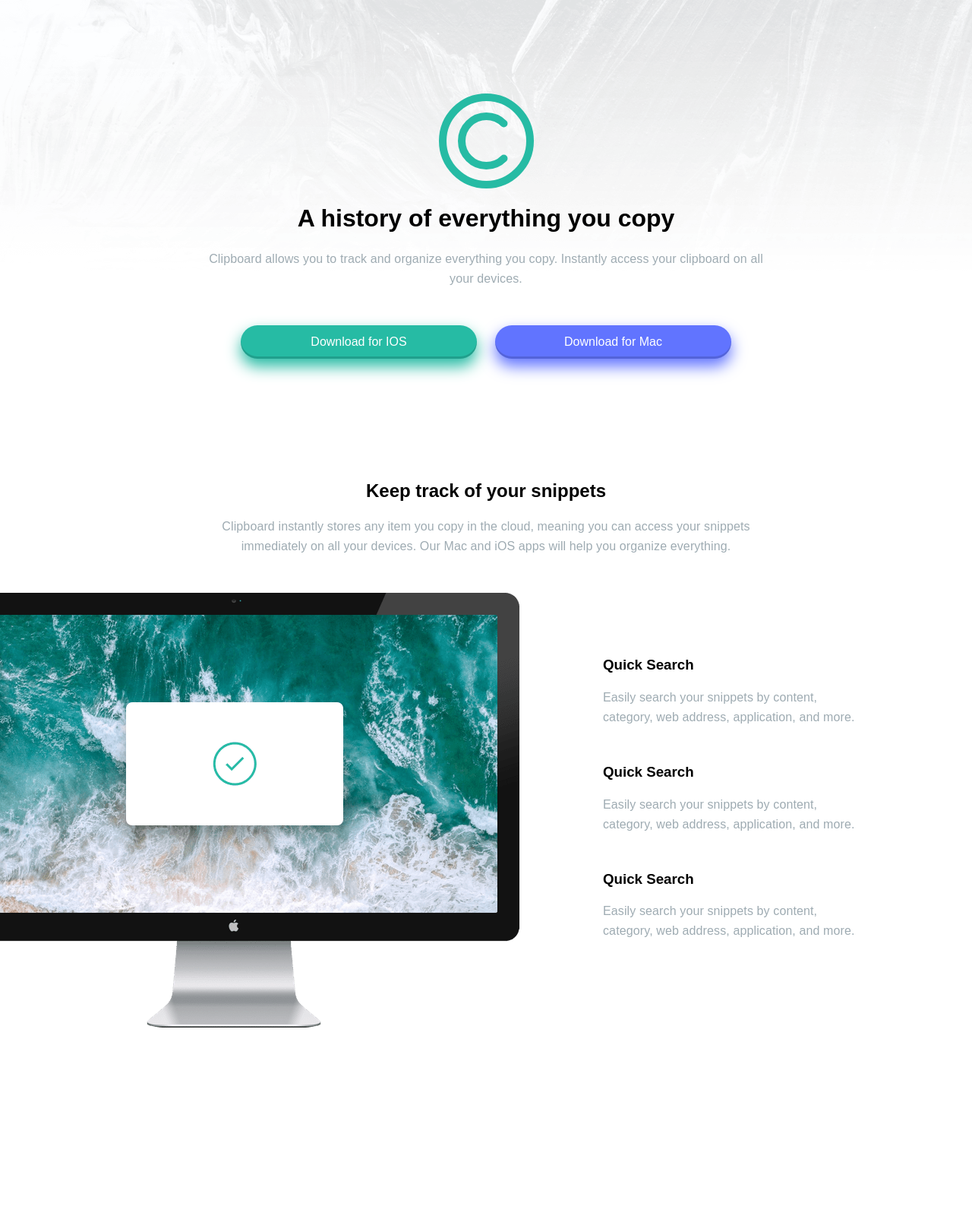
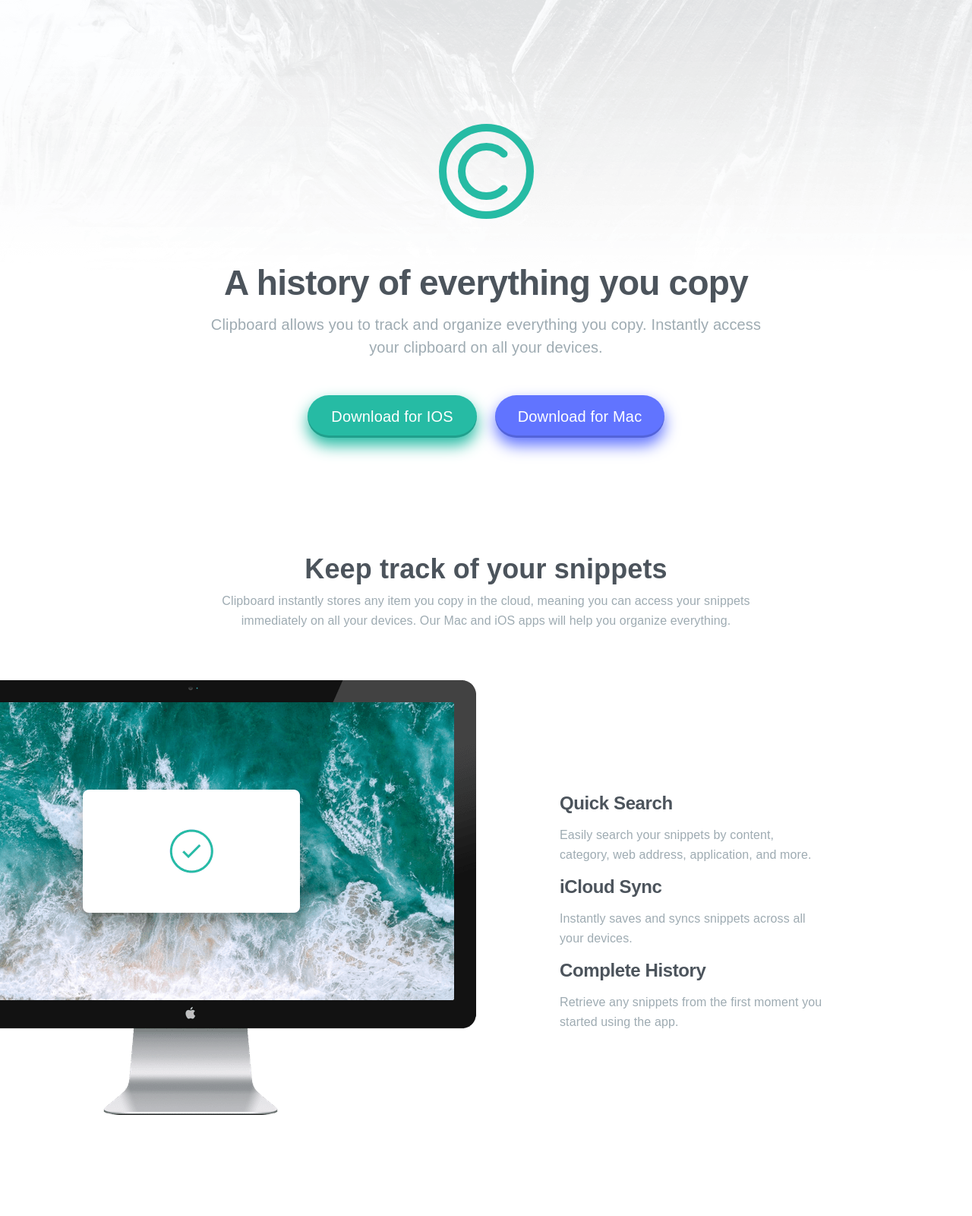
Before and after one commit to DorianCursos/clipboard, a plain HTML site: page index.html in a window 1280 px wide. Shown: the top 1600 px of the page at 76% size. Before the commit the page ends 1352 px from the top, so only its background shows below. Drawn offline with Linux system fonts and the light colour scheme; a web font is replaced by a local one.

Commit message:
Clipboard finished

```diff
--- a/css/styles.css
+++ b/css/styles.css
@@ -3,11 +3,13 @@
 }
 
 :root {
+  --title-color: #4c545c;
   --text-color: #9eabb2;
   --green: #26bba4;
   --blue: #6174ff;
   --button-color: transparent;
   --button-inner-shadow: inset 0 -3px rgb(0 0 0 / 0.15);
+  --footer-bg: rgb(159 171 178 / 0.15);
 }
 
 img {
@@ -32,73 +34,145 @@ body {
   font-family: 'Bai Jamjuree', sans-serif;
   max-width: 1440px;
   margin-inline: auto;
-}
-
-h1,
-h2 {
-  font-weight: 600;
-}
-
-main {
-  padding-inline: 32px;
+  color: var(--text-color);
+  line-height: 1.625rem;
+  letter-spacing: 0.12px;
 }
 
 .header {
-  padding: 123px 32px 0;
+  margin-bottom: 160px;
+  padding-top: 10.1875rem;
+  padding-inline: 32px;
+  text-align: center;
+  font-size: 1rem;
+  letter-spacing: 0.12px;
+  line-height: 1.625rem;
   background-image: url(../assets/images/bg-header-mobile.png);
   background-repeat: no-repeat;
-  text-align: center;
-  margin-bottom: 160px;
 }
 
-@media screen and (width>=768px) {
+.header__text {
+  margin-bottom: 3rem;
+}
+
+@media screen and (width >= 768px) {
   .header {
+    font-size: 1.25rem;
+    letter-spacing: 0.0094rem;
+    line-height: 1.875rem;
     background-image: url(../assets/images/bg-header-desktop.png);
   }
 }
 
 .logo {
   margin-inline: auto;
+  margin-bottom: 4rem;
 }
 
-.text {
-  letter-spacing: 0.12px;
-  line-height: 26px;
-  color: var(--text-color);
-  margin-bottom: 48px;
+.logo--footer {
+  width: 3.4375rem;
+  margin-bottom: 2.5rem;
 }
 
-@media screen and (width >=768px) {
-  .text {
-    margin-inline: auto;
+@media screen and (width >= 48rem) {
+  .logo--footer {
+    margin-inline: 0;
+  }
+}
+
+.title {
+  margin: 0;
+  color: var(--title-color);
+  font-weight: 600;
+}
+
+.title--xl {
+  font-size: 2rem;
+  letter-spacing: -0.0325rem;
+  line-height: 2.5rem;
+}
+
+.title--l {
+  font-size: 1.75rem;
+}
+
+.title--s {
+  font-size: 1.5rem;
+  letter-spacing: -0.0244rem;
+}
+
+@media screen and (width >= 48rem) {
+  .title--xl {
+    font-size: 2.875rem;
+    letter-spacing: -0.0469rem;
   }
 
-  .text--long {
-    width: 730px;
+  .title--l {
+    font-size: 2.25rem;
+  }
+}
+
+.container {
+  width: 19.4375rem;
+  margin-inline: auto;
+  margin-bottom: 11.625rem;
+  text-align: center;
+}
+
+@media screen and (width >= 48rem) {
+  .container {
+    width: 45.625rem;
+    margin-bottom: 9.375rem;
+  }
+}
+
+.container__header {
+  margin-bottom: 65px;
+}
+
+.container--flex {
+  display: flex;
+  flex-direction: column;
+  align-items: center;
+  justify-content: center;
+}
+
+@media screen and (width >= 48rem) {
+  .container--flex {
+    flex-direction: row;
+    gap: 6.875rem;
+  }
+
+  .container--xl {
+    width: 75.75rem;
+  }
+
+  .container--relative {
+    position: relative;
+    left: -400px;
+    text-align: left;
   }
 }
 
 .buttons {
-  display: flex;
-  flex-direction: column;
-  align-items: center;
-  gap: 1.5rem;
+  margin-inline: auto;
+  gap: 24px;
 }
 
-@media screen and (width >=768px) {
+@media screen and (width >= 48rem) {
   .buttons {
-    flex-direction: row;
-    justify-content: center;
+    width: 29.375rem;
   }
 }
 
 .button {
-  width: 311px;
+  width: 100%;
+  padding-block: 0.8125rem;
   border-radius: 1.75rem;
-  padding-block: 13px;
-  color: #fff;
-  box-shadow: 0 10px 20px var(--button-color), var(--button-inner-shadow);
   background-color: var(--button-color);
+  color: white;
+  font-family: inherit;
+  box-shadow: 0 0.625rem 1.25rem var(--button-color), var(--button-inner-shadow);
 }
 
 .button--ios {
@@ -109,27 +183,75 @@ main {
   --button-color: var(--blue);
 }
 
-.section {
-  text-align: center;
+.image-computer {
+  margin-bottom: 3.5rem;
 }
 
 .article {
-  width: 350px;
+  width: 21.875rem;
+  flex-shrink: 0;
 }
 
-@media screen and (width >= 768px) {
-  .flex {
-    display: flex;
+.article__icon {
+  margin-inline: auto;
+  margin-bottom: 2.5rem;
+}
+
+.icons > * {
+  margin-bottom: 3.6875rem;
+}
+
+.footer {
+  display: flex;
+  flex-direction: column;
+  padding-block: 3.25rem;
+  background-color: var(--footer-bg);
+}
+
+@media screen and (width >= 48rem) {
+  .footer {
+    flex-direction: row;
     align-items: center;
-    gap: 10px;
+    justify-content: space-between;
+    padding-inline: 10.3125rem;
+  }
+}
+
+.menu {
+  display: grid;
+  text-align: center;
+  margin-bottom: 3rem;
+}
+
+.menu > * {
+  color: #4c545c;
+  font-size: 1.125rem;
+  margin-bottom: 1.25rem;
+}
+
+@media screen and (width >= 48rem) {
+  .menu {
+    grid-template-columns: repeat(3, 10rem);
+    text-align: left;
+    align-items: center;
+    margin-bottom: 0;
+  }
+}
+
+.social-links {
+  display: flex;
+  justify-content: center;
+  gap: 2.5rem;
+}
+
+/* https://codepen.io/sosuke/pen/Pjoqqp */
+
+@media (hover: hover) {
+  .menu > *:hover {
+    color: var(--green);
   }
 
-  .image-computer {
-    position: relative;
-    left: -100px;
-  }
-
-  .article--left {
-    text-align: left;
+  .social-links > *:hover {
+    filter: invert(57%) sepia(20%) saturate(1309%) hue-rotate(121deg) brightness(102%) contrast(99%);
   }
 }
--- a/index.html
+++ b/index.html
@@ -10,47 +10,129 @@
       href="https://fonts.googleapis.com/css2?family=Bai+Jamjuree:ital,wght@0,200;0,300;0,400;0,500;0,600;0,700;1,200;1,300;1,400;1,500;1,600;1,700&display=swap"
       rel="stylesheet"
     />
+    <link rel="shortcut icon" href="./assets/images/favicon-32x32.png" type="image/png" />
     <link rel="stylesheet" href="./css/styles.css" />
     <title>Clipboard</title>
   </head>
   <body>
     <header class="header">
-      <img class="logo" src="./assets/images/logo.svg" alt="logo" />
-      <h1 class="title">A history of everything you copy</h1>
-      <p class="text text--long">
-        Clipboard allows you to track and organize everything you copy. Instantly access your clipboard on all your
-        devices.
-      </p>
-      <div class="buttons">
-        <a class="button button--ios" href="#">Download for IOS</a>
-        <a class="button button--mac" href="#">Download for Mac</a>
+      <div class="container">
+        <img class="logo" src="./assets/images/logo.svg" alt="logo" />
+        <h1 class="title title--xl">A history of everything you copy</h1>
+        <p class="header__text">
+          Clipboard allows you to track and organize everything you copy. Instantly access your clipboard on all your devices.
+        </p>
+        <div class="buttons container--flex">
+          <a class="button button--ios" href="#">Download for IOS</a>
+          <a class="button button--mac" href="#">Download for Mac</a>
+        </div>
       </div>
     </header>
     <main>
-      <section class="section">
-        <h2 class="title title--s">Keep track of your snippets</h2>
-        <p class="text text--long">
-          Clipboard instantly stores any item you copy in the cloud, meaning you can access your snippets immediately on
-          all your devices. Our Mac and iOS apps will help you organize everything.
-        </p>
-        <div class="flex">
+      <section class="container">
+        <div class="container__header">
+          <h2 class="title title--l">Keep track of your snippets</h2>
+          <p>
+            Clipboard instantly stores any item you copy in the cloud, meaning you can access your snippets immediately on all your devices.
+            Our Mac and iOS apps will help you organize everything.
+          </p>
+        </div>
+        <div class="container--flex container--xl container--relative">
           <img class="image-computer" src="./assets/images/image-computer.png" alt="computer image" />
           <div>
-            <article class="article article--left">
-              <h3 class="title title--xs">Quick Search</h3>
-              <p class="text">Easily search your snippets by content, category, web address, application, and more.</p>
+            <article>
+              <h3 class="title title--s">Quick Search</h3>
+              <p>Easily search your snippets by content, category, web address, application, and more.</p>
             </article>
-            <article class="article article--left">
-              <h3 class="title title--xs">Quick Search</h3>
-              <p class="text">Easily search your snippets by content, category, web address, application, and more.</p>
+            <article>
+              <h3 class="title title--s">iCloud Sync</h3>
+              <p>Instantly saves and syncs snippets across all your devices.</p>
             </article>
-            <article class="article article--left">
-              <h3 class="title title--xs">Quick Search</h3>
-              <p class="text">Easily search your snippets by content, category, web address, application, and more.</p>
+            <article>
+              <h3 class="title title--s">Complete History</h3>
+              <p>Retrieve any snippets from the first moment you started using the app.</p>
             </article>
           </div>
         </div>
       </section>
+
+      <section class="container">
+        <div class="container__header">
+          <h2 class="title title--l">Access Clipboard Anywhere</h2>
+          <p>Whether you’re on the go, or at your computer, you can access all your Clipboard snippets in a few simple clicks.</p>
+          <img src="./assets/images/image-devices.png" alt="devices image" />
+        </div>
+      </section>
+
+      <section class="container container--xl">
+        <div class="container__header">
+          <h2 class="title title--l">Supercharge your workflow</h2>
+          <p>We’ve got the tools to boost your productivity.</p>
+        </div>
+        <div class="container--flex">
+          <article class="article">
+            <img class="article__icon" src="./assets/images/icon-blacklist.svg" alt="blacklist logo" />
+            <h3 class="title title--s">Create blacklists</h3>
+            <p>Ensure sensitive information never makes its way to your clipboard by excluding certain sources.</p>
+          </article>
+          <article class="article">
+            <img class="article__icon" src="./assets/images/icon-text.svg" alt="blacklist logo" />
+            <h3 class="title title--s">Plain text snippets</h3>
+            <p>Remove unwanted formatting from copied text for a consistent look.</p>
+          </article>
+          <article class="article">
+            <img class="article__icon" src="./assets/images/icon-preview.svg" alt="blacklist logo" />
+            <h3 class="title title--s">Sneak preview</h3>
+            <p>Quick preview of all snippets on your Clipboard for easy access.</p>
+          </article>
+        </div>
+      </section>
+
+      <section class="icons container container--flex">
+        <img src="./assets/images/logo-google.png" alt="google logo" />
+        <img src="./assets/images/logo-ibm.png" alt="ibm logo" />
+        <img src="./assets/images/logo-microsoft.png" alt="microsoft logo" />
+        <img src="./assets/images/logo-hp.png" alt="hp logo" />
+        <img src="./assets/images/logo-vector-graphics.png" alt="vector graphics logo" />
+      </section>
+
+      <div class="container">
+        <h1 class="title title--xl">Clipboard for iOS and Mac OS</h1>
+        <p class="header__text">
+          Available for free on the App Store. Download for Mac or iOS, sync with iCloud and you’re ready to start adding to your clipboard.
+        </p>
+        <div class="buttons container--flex">
+          <a class="button button--ios" href="#">Download for IOS</a>
+          <a class="button button--mac" href="#">Download for Mac</a>
+        </div>
+      </div>
     </main>
+    <footer class="footer">
+      <img class="logo logo--footer" src="./assets/images/logo.svg" alt="logo" />
+      <nav>
+        <ul class="menu">
+          <li class="menu__item">
+            <a href="#">FAQs</a>
+          </li>
+          <li class="menu__item">
+            <a href="#">Contact Us</a>
+          </li>
+          <li class="menu__item">
+            <a href="#">Privacy Policy</a>
+          </li>
+          <li class="menu__item">
+            <a href="#">Press Kit</a>
+          </li>
+          <li class="menu__item">
+            <a href="#">Install Guide</a>
+          </li>
+        </ul>
+      </nav>
+      <div class="social-links">
+        <img src="./assets/images/icon-facebook.svg" alt="facebook icon" />
+        <img src="./assets/images/icon-twitter.svg" alt="twitter icon" />
+        <img src="./assets/images/icon-instagram.svg" alt="instagram icon" />
+      </div>
+    </footer>
   </body>
 </html>
```
